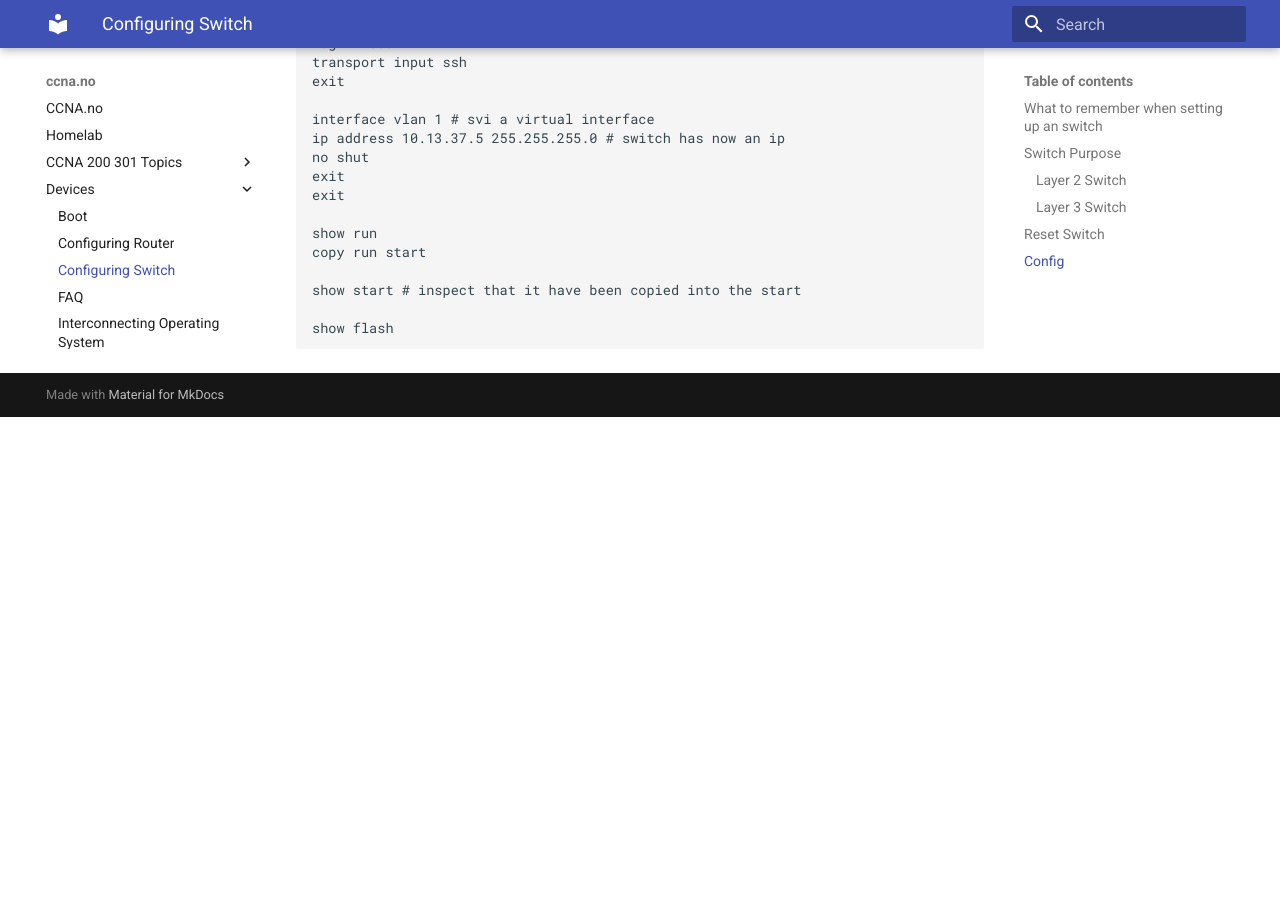
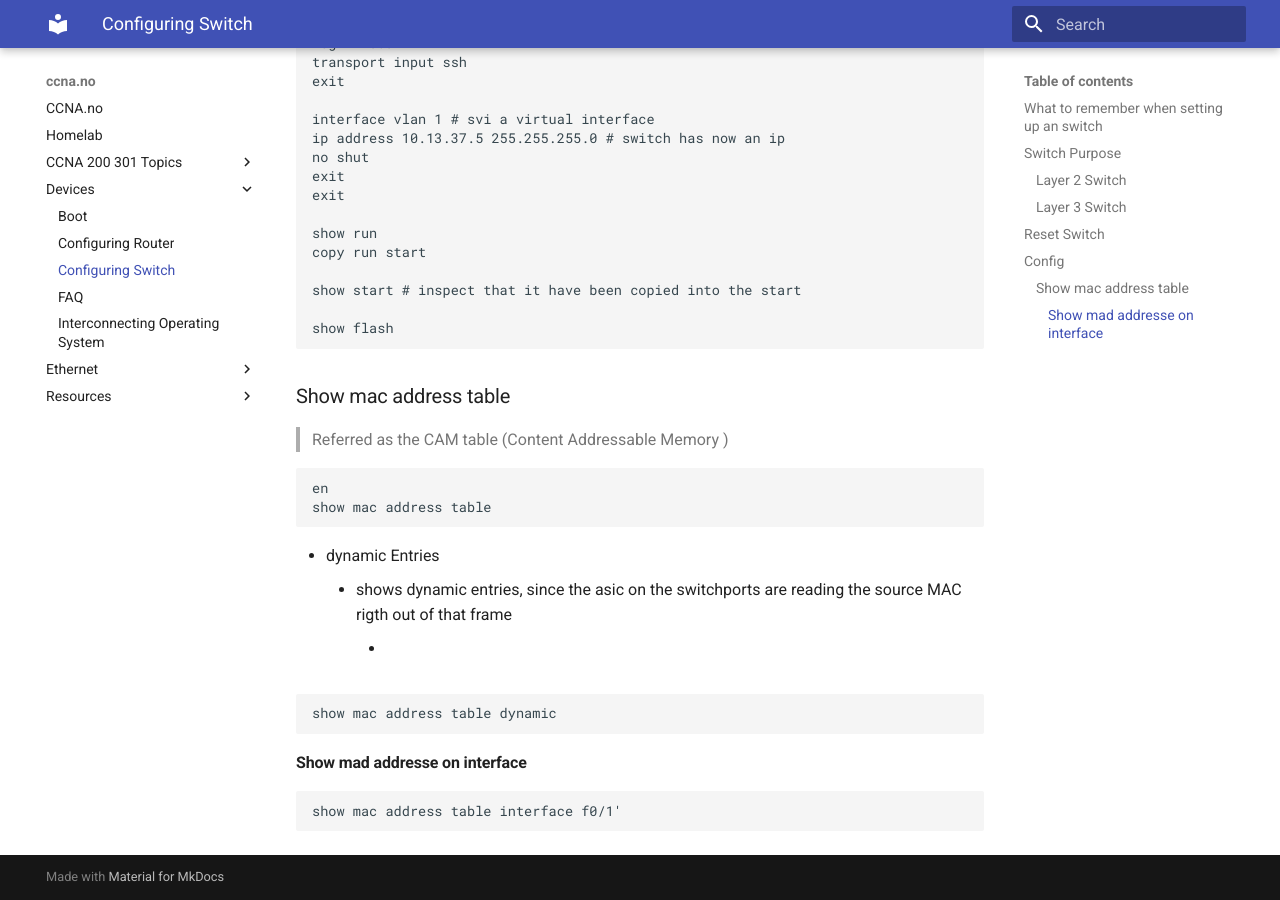
Before and after one commit to skandix/ccna.no, an MkDocs documentation site: the page built from docs/Devices/configuring_switch.md, in a window 1280 px wide and 900 px high, scrolled down 1953 px. Built offline with MkDocs 1.6.1 and Material for MkDocs 9.7.7, drawn with Linux system fonts in a browser that asks for light colours; before the commit the page ends 2370 px from its top, so only the background shows below that.

Commit message:
nå var det htb ja
Signed-off-by: Bendik Egenes Dyrli <bendik.dyrli@uia.no>

````diff
--- a/docs/Devices/configuring_switch.md
+++ b/docs/Devices/configuring_switch.md
@@ -79,3 +79,24 @@
 
 show flash
 ```
+
+### Show mac address table
+> Referred as the CAM table (Content Addressable Memory )
+
+
+```
+en
+show mac address table
+```
+
+* dynamic Entries
+	* shows dynamic entries, since the asic on the switchports are reading the source MAC rigth out of that frame
+		*
+```
+show mac address table dynamic
+```
+
+#### Show mad addresse on interface
+```
+show mac address table interface f0/1'
+```
````
